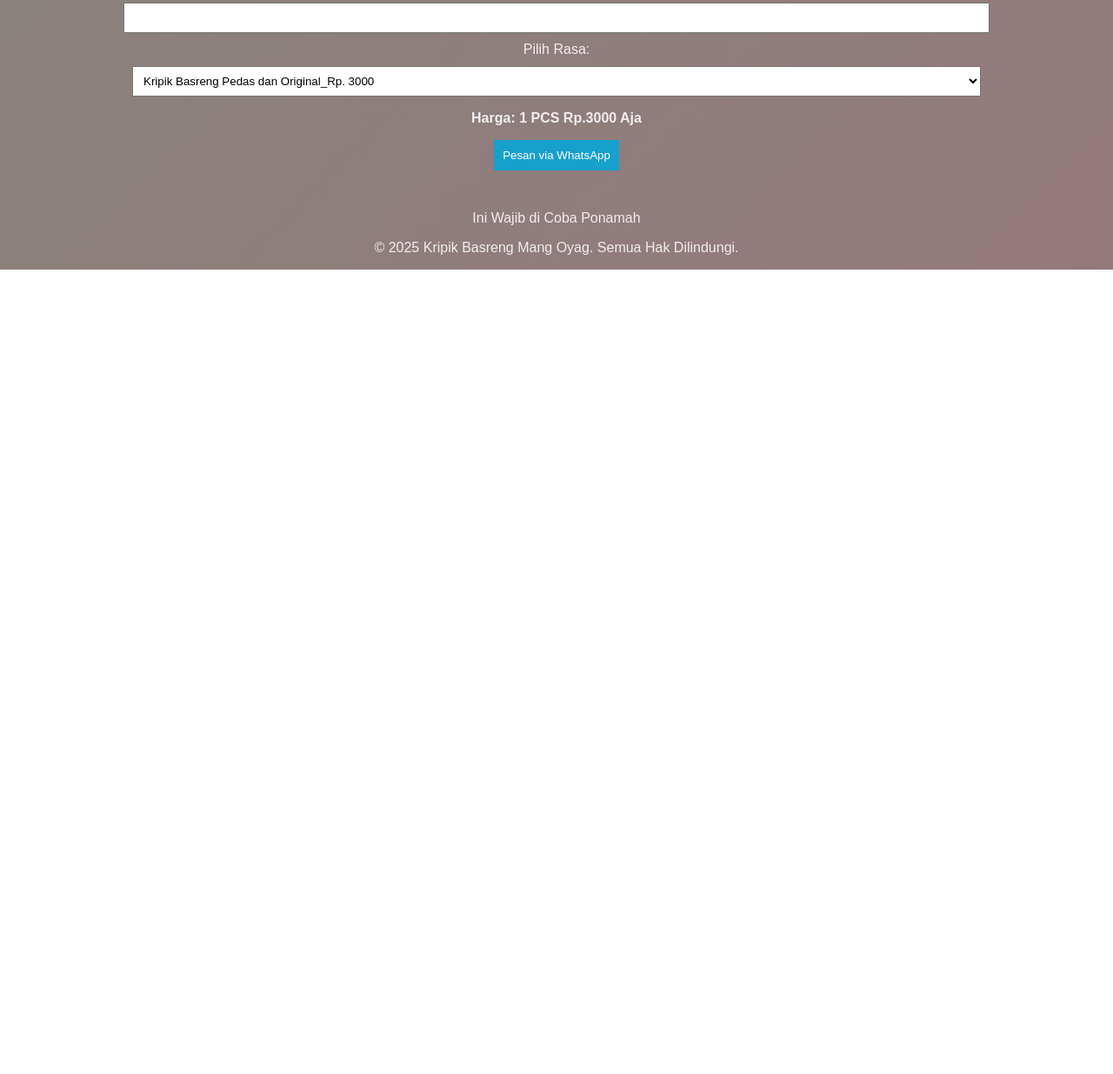
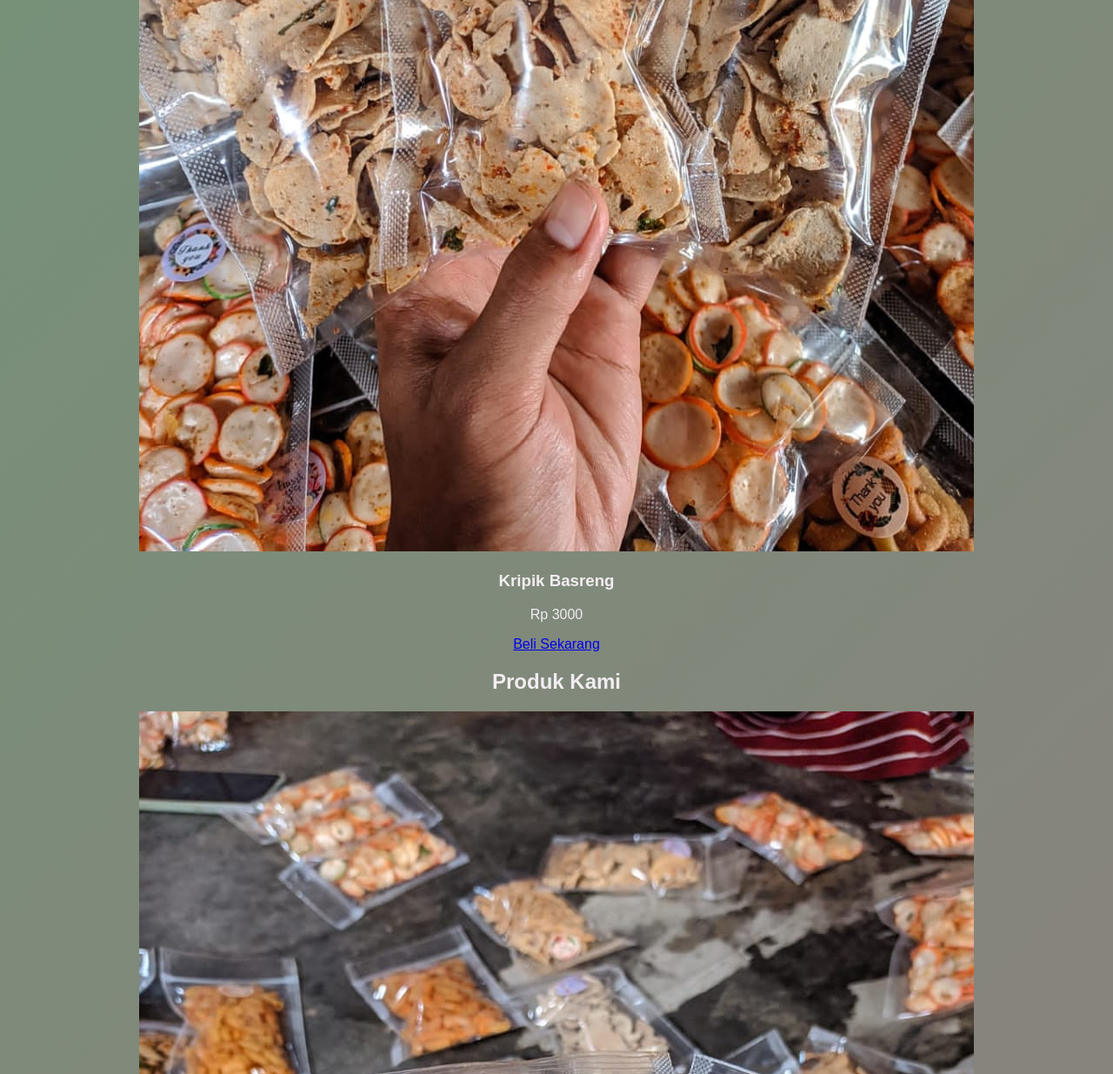
Before and after one commit to Sahi-sah/Sahi-sah.github.io, a plain HTML site: page index.html in a window 1280 px wide. Shown: the part 1565-2800 px from the top of the page at 87% size. Before the commit the page ends 1875 px from the top, so only its background shows below. Drawn offline with Linux system fonts and the light colour scheme.

Commit message:
Add files via upload

```diff
--- a/index.html
+++ b/index.html
@@ -39,14 +39,38 @@
     </section>
 
     <section class="gallery">
-        <h2>Galeri Produk</h2>
-        <div class="images">
-            <img src="Kripik basreng pedas.jpeg" alt="Kripik Basreng Pedas">
-            <img src="Kripik basreng stic pedas.jpeg" alt="Kripik Basreng Stic Pedas">
-            <img src="Makroni pedas.jpeg" alt="Makroni Pedas">
-            <img src="Kerupuk sebring bumbu cikru.jpeg" alt="Kerupuk Sabring Bumbu Cikru Pedas">
-            <img src="Makroni balado.jpeg" alt="Makroni Balodo">
-
+        <div class="container">
+            <h2>Produk Kami</h2>
+            <div class="product-card">
+                <img src="Kripik basreng pedas.jpeg" alt="Kripik Basreng 1">
+                <h3>Kripik Basreng</h3>
+                <p>Rp 3000</p>
+                <a href="https://wa.me/6285697445308" class="cta">Beli Sekarang</a>
+            </div>
+            <div class="container">
+                <h2>Produk Kami</h2>
+                <div class="product-card">
+                    <img src="Kripik basreng stic pedas.jpeg" alt="Kripik Basreng 1">
+                    <h3>Kripik Basreng</h3>
+                    <p>Rp 3000</p>
+                    <a href="https://wa.me/6285697445308" class="cta">Beli Sekarang</a>
+                </div>
+                <div class="container">
+                    <h2>Produk Kami</h2>
+                    <div class="product-card">
+                        <img src="Kripik basreng pedas.jpeg" alt="Kripik Basreng 1">
+                        <h3>Kripik Basreng</h3>
+                        <p>Rp 3000</p>
+                        <a href="https://wa.me/6285697445308" class="cta">Beli Sekarang</a>
+                    </div>
+                    <div class="container">
+                        <h2>Produk Kami</h2>
+                        <div class="product-card">
+                            <img src="Kripik basreng pedas.jpeg" alt="Kripik Basreng 1">
+                            <h3>Kripik Basreng</h3>
+                            <p>Rp 3000</p>
+                            <a href="https://wa.me/6285697445308" class="cta">Beli Sekarang</a>
+                        </div>
         </div>
     </section>
 
```
